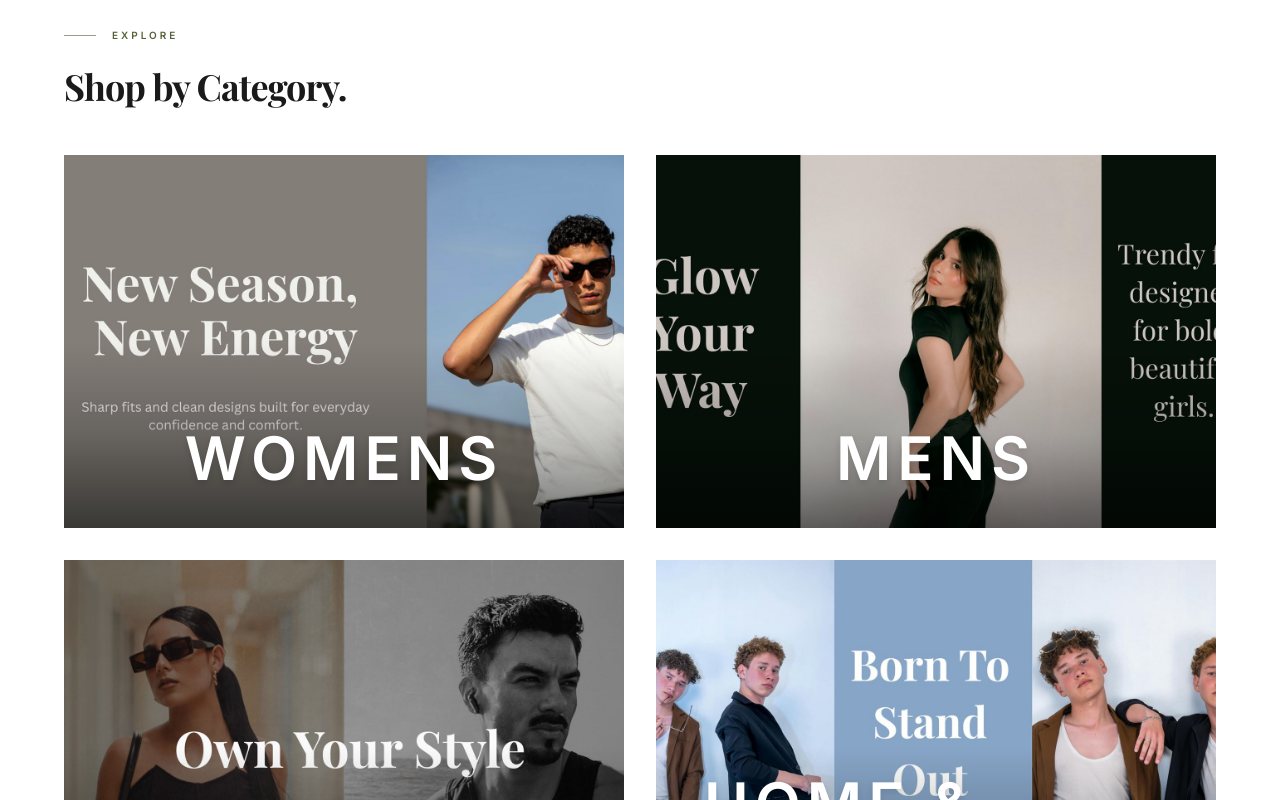
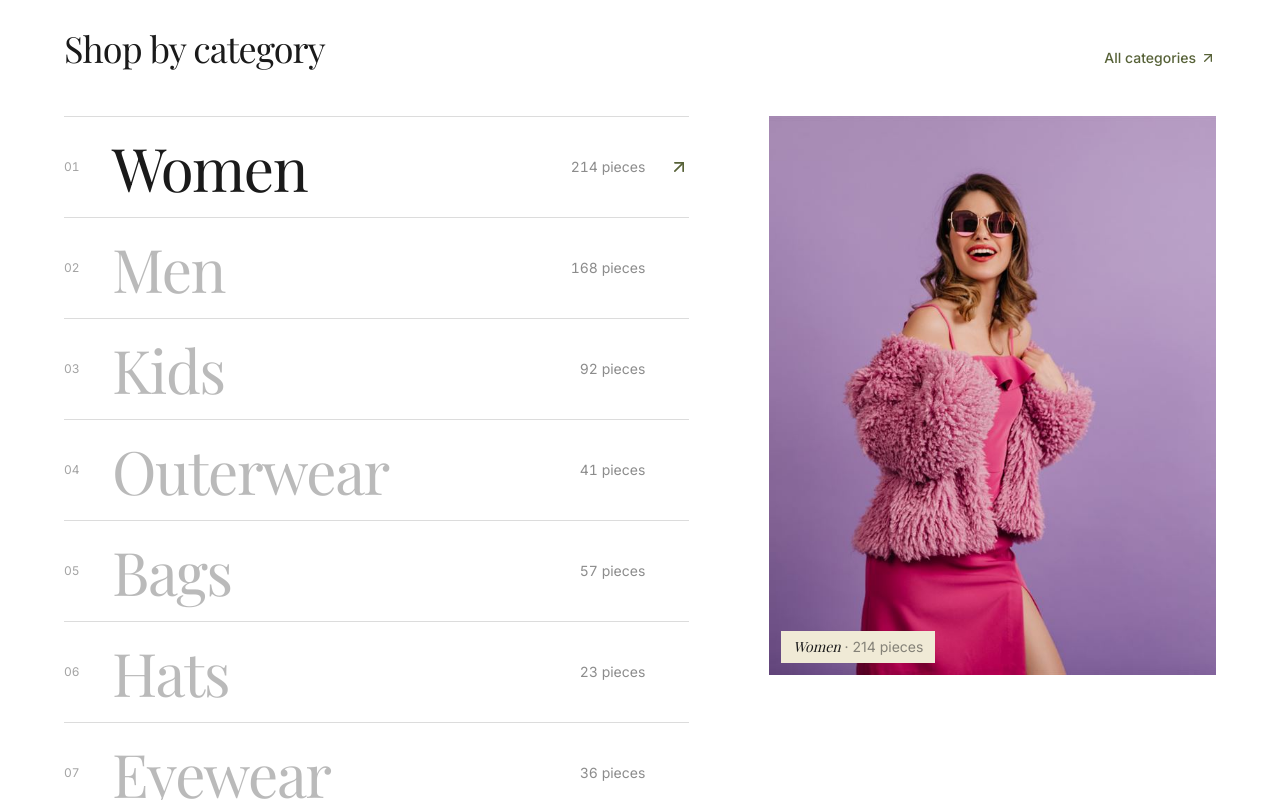
Before and after one commit to Danidu-Muhandiram/E-Commerce-B2C, a React (Vite) app in the folder frontend/app/: page / in a window 1280 px wide. Shown: the part 4700-5500 px from the top of the page. Built offline with nearby package versions, Linux system fonts and the light colour scheme; a web font is replaced by a local one.

Commit message:
redesign shop by category as typographic index with hover preview instead old static photo style

```diff
--- a/frontend/app/src/components/collections/ShopByCategory.jsx
+++ b/frontend/app/src/components/collections/ShopByCategory.jsx
@@ -1,67 +1,122 @@
-import React from 'react';
+import { useState } from 'react';
 import { Link } from 'react-router-dom';
+import { FiArrowUpRight } from 'react-icons/fi';
 
-import banner1 from '../../assets/banner1.jpg';
-import banner2 from '../../assets/banner2.jpg';
-import banner3 from '../../assets/banner3.jpg';
-import banner4 from '../../assets/banner4.jpg';
+import women from '../../assets/popular1.jpg';
+import men from '../../assets/popular2.jpg';
+import kids from '../../assets/popular3.jpg';
+import coat from '../../assets/new3.webp';
+import basket from '../../assets/new5.webp';
+import panama from '../../assets/new1.webp';
+import sunnies from '../../assets/new2.webp';
 
+// `focus` is the point of interest in the photo (x% y%); `zoom` crops in on it,
+// so accessory categories show the actual item rather than the whole model.
+// Piece counts are placeholders until the products API provides them.
 const categories = [
-    { id: 1, title: 'WOMENS', image: banner1 },
-    { id: 2, title: 'MENS', image: banner2 },
-    { id: 3, title: 'KIDS', image: banner3 },
-    { id: 4, title: 'HOME & LIFESTYLE', image: banner4 },
-    { id: 5, title: 'BAGS', image: banner2 },
-    { id: 6, title: 'SHOES', image: banner3 },
-    { id: 7, title: 'KIDS TOYS', image: banner4 },
-    { id: 8, title: 'BABY CARE', image: banner1 },
+    { name: 'Women', count: 214, image: women, focus: '47% 40%', zoom: 1 },
+    { name: 'Men', count: 168, image: men, focus: '50% 30%', zoom: 1 },
+    { name: 'Kids', count: 92, image: kids, focus: '50% 45%', zoom: 1 },
+    { name: 'Outerwear', count: 41, image: coat, focus: '52% 55%', zoom: 1.1 },
+    { name: 'Bags', count: 57, image: basket, focus: '54% 70%', zoom: 2.4 },
+    { name: 'Hats', count: 23, image: panama, focus: '49% 14%', zoom: 2.6 },
+    { name: 'Eyewear', count: 36, image: sunnies, focus: '45% 19%', zoom: 3 },
 ];
 
+const Crop = ({ category, className = '', ...rest }) => (
+    <img
+        src={category.image}
+        alt=""
+        loading="lazy"
+        decoding="async"
+        style={{
+            objectPosition: category.focus,
+            transformOrigin: category.focus,
+            transform: `scale(${category.zoom})`,
+        }}
+        className={`h-full w-full object-cover ${className}`}
+        {...rest}
+    />
+);
+
 const ShopByCategory = () => {
+    const [active, setActive] = useState(0);
+
     return (
-        <section className="bg-white pt-10 pb-20 px-6 md:px-16 w-full relative z-10">
+        <section className="bg-white px-4 md:px-10 lg:px-16 pt-10 pb-20 w-full relative z-10">
             <div className="max-w-[1400px] mx-auto">
-                {/* Section Header */}
-                <div className="flex flex-col md:flex-row justify-between items-end mb-12 gap-8">
-                    <div className="max-w-2xl">
-                        {/* Fine Line & Mini Heading */}
-                        <div className="flex items-center gap-4 mb-6">
-                            <div className="w-8 h-[1px] bg-fashion-moss/60" />
-                            <span className="text-fashion-moss font-inter text-[10px] tracking-[0.3em] uppercase font-semibold">
-                                Explore
+                <div className="flex items-end justify-between gap-6 mb-8 lg:mb-12">
+                    <h2 className="text-3xl md:text-4xl font-playfair text-fashion-black tracking-tight">
+                        Shop by category
+                    </h2>
+                    <Link
+                        to="/category"
+                        className="group inline-flex items-center gap-1 text-sm font-medium text-fashion-moss hover:text-fashion-black transition-colors"
+                    >
+                        All categories
+                        <FiArrowUpRight className="h-4 w-4 transition-transform group-hover:-translate-y-0.5 group-hover:translate-x-0.5" />
+                    </Link>
+                </div>
+
+                <div className="grid lg:grid-cols-[minmax(0,7fr)_minmax(0,5fr)] gap-12 xl:gap-20 items-start">
+                    {/* Index */}
+                    <ul className="border-b border-fashion-black/15">
+                        {categories.map((category, i) => {
+                            const isActive = i === active;
+                            return (
+                                <li key={category.name} className="border-t border-fashion-black/15">
+                                    <Link
+                                        to="/shop"
+                                        onMouseEnter={() => setActive(i)}
+                                        onFocus={() => setActive(i)}
+                                        className="group flex items-center gap-4 lg:gap-6 py-3 lg:py-5"
+                                    >
+                                        {/* Thumbnail — mobile/tablet only, desktop uses the preview */}
+                                        <span className="lg:hidden h-[72px] w-14 shrink-0 overflow-hidden bg-fashion-gray">
+                                            <Crop category={category} />
+                                        </span>
+
+                                        <span className="text-xs tabular-nums text-fashion-black/40 w-6 hidden lg:block">
+                                            {String(i + 1).padStart(2, '0')}
+                                        </span>
+
+                                        <span
+                                            className={`flex-1 font-playfair text-3xl md:text-4xl lg:text-5xl xl:text-6xl leading-none tracking-tight transition-colors duration-300 text-fashion-black ${isActive ? 'lg:text-fashion-black' : 'lg:text-fashion-black/30'}`}
+                                        >
+                                            {category.name}
+                                        </span>
+
+                                        <span className="text-sm tabular-nums text-fashion-black/50 whitespace-nowrap">
+                                            {category.count} pieces
+                                        </span>
+
+                                        <FiArrowUpRight
+                                            className={`h-5 w-5 shrink-0 text-fashion-moss transition-all duration-300 ${isActive ? 'lg:opacity-100 lg:translate-x-0' : 'lg:opacity-0 lg:-translate-x-2'}`}
+                                        />
+                                    </Link>
+                                </li>
+                            );
+                        })}
+                    </ul>
+
+                    {/* Preview — desktop only, follows the hovered category */}
+                    <div className="hidden lg:block sticky top-28">
+                        <div className="relative aspect-[4/5] overflow-hidden bg-fashion-gray">
+                            {categories.map((category, i) => (
+                                <div
+                                    key={category.name}
+                                    aria-hidden="true"
+                                    className={`absolute inset-0 transition-opacity duration-500 motion-reduce:transition-none ${i === active ? 'opacity-100' : 'opacity-0'}`}
+                                >
+                                    <Crop category={category} />
+                                </div>
+                            ))}
+                            <span className="absolute bottom-3 left-3 bg-fashion-eggshell px-3 py-1.5 text-sm text-fashion-black">
+                                <span className="font-playfair italic">{categories[active].name}</span>
+                                <span className="text-fashion-black/50"> &middot; {categories[active].count} pieces</span>
                             </span>
                         </div>
-
-                        <h2 className="text-3xl md:text-4xl font-playfair font-bold text-fashion-black leading-[1.1] tracking-tight">
-                            Shop by Category.
-                        </h2>
                     </div>
-                </div>
-
-                <div className="grid grid-cols-1 md:grid-cols-2 gap-6 md:gap-8">
-                    {categories.map((category) => (
-                        <Link
-                            key={category.id}
-                            to="/shop"
-                            className="relative group overflow-hidden block w-full aspect-[4/3] md:aspect-[3/2] bg-gray-100 cursor-pointer"
-                        >
-                            {/* Dark gradient overlay at the bottom for text readability */}
-                            <div className="absolute inset-x-0 bottom-0 h-1/2 bg-gradient-to-t from-black/80 via-black/30 to-transparent z-10 opacity-70 group-hover:opacity-90 transition-opacity duration-500" />
-
-                            <img
-                                src={category.image}
-                                alt={category.title}
-                                loading="lazy"
-                                className="w-full h-full object-cover transition-transform duration-1000 group-hover:scale-105"
-                            />
-
-                            <div className="absolute inset-0 z-20 flex flex-col justify-end p-8 md:p-12 items-center">
-                                <h3 className="text-white text-4xl md:text-6xl font-inter font-semibold uppercase tracking-widest translate-y-2 group-hover:translate-y-0 transition-transform duration-500 drop-shadow-md">
-                                    {category.title}
-                                </h3>
-                            </div>
-                        </Link>
-                    ))}
                 </div>
             </div>
         </section>
```
